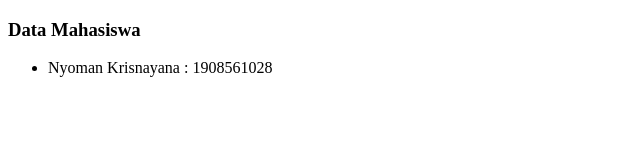
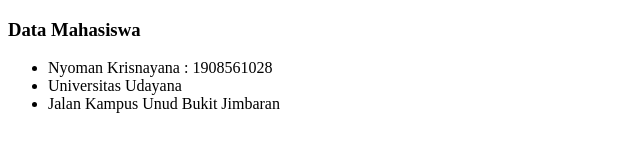
Before and after one commit to krsnayna/TugasGitHub, a plain HTML site: page index.html in a window 1280 px wide. Shown: the whole page, without its empty margins (0-640 px from the left). Drawn offline with Linux system fonts and the light colour scheme.

Commit message:
Penambahan universitas dan alamat

```diff
--- a/index.html
+++ b/index.html
@@ -10,6 +10,8 @@
     <h3>Data Mahasiswa</h3>
     <ul>
         <li>Nyoman Krisnayana : 1908561028</li>
+        <li>Universitas Udayana</li>
+        <li>Jalan Kampus Unud Bukit Jimbaran</li>
     </ul>
 </body>
 </html>
```
